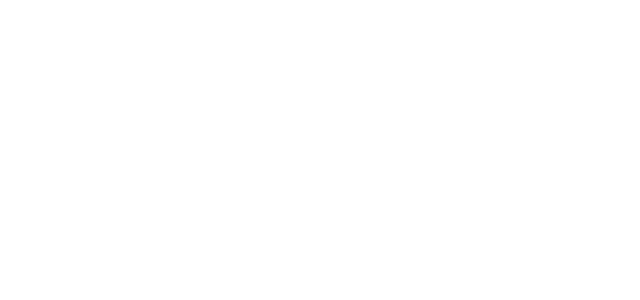
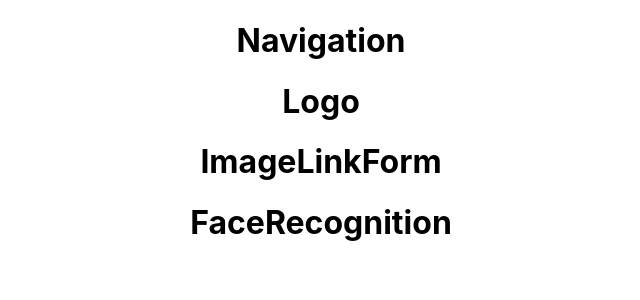
Before and after one commit to jjliman/face-api-react-project, a React (Create React App) app: page / in a window 1280 px wide. Shown: the top 300 px of the page, without its empty margins (319-959 px from the left). Built offline with nearby package versions, Linux system fonts and the light colour scheme.

Commit message:
create component files

```diff
--- a/src/App.js
+++ b/src/App.js
@@ -1,8 +1,17 @@
+import React from 'react';
 import './App.css';
+import Navigation from './Navigation';
+import Logo from './Logo';
+import ImageLinkForm from './ImageLinkForm';
+import FaceRecognition from './FaceRecognition';
 
 function App() {
   return (
     <div className="App">
+      <Navigation />
+      <Logo />
+      <ImageLinkForm />
+      <FaceRecognition />
     </div>
   );
 }
--- /dev/null
+++ b/src/FaceRecognition.js
@@ -0,0 +1,7 @@
+import React from "react";
+
+const FaceRecognition = () => {
+    return <h1>FaceRecognition</h1>;
+}
+
+export default FaceRecognition;
--- /dev/null
+++ b/src/ImageLinkForm.js
@@ -0,0 +1,7 @@
+import React from "react";
+
+const ImageLinkForm = () => {
+    return <h1>ImageLinkForm</h1>;
+}
+
+export default ImageLinkForm;
--- /dev/null
+++ b/src/Logo.js
@@ -0,0 +1,7 @@
+import React from "react";
+
+const Logo = () => {
+    return <h1>Logo</h1>;
+}
+
+export default Logo;
--- /dev/null
+++ b/src/Navigation.js
@@ -0,0 +1,7 @@
+import React from "react";
+
+const Navigation = () => {
+    return <h1>Navigation</h1>;
+}
+
+export default Navigation;
```
